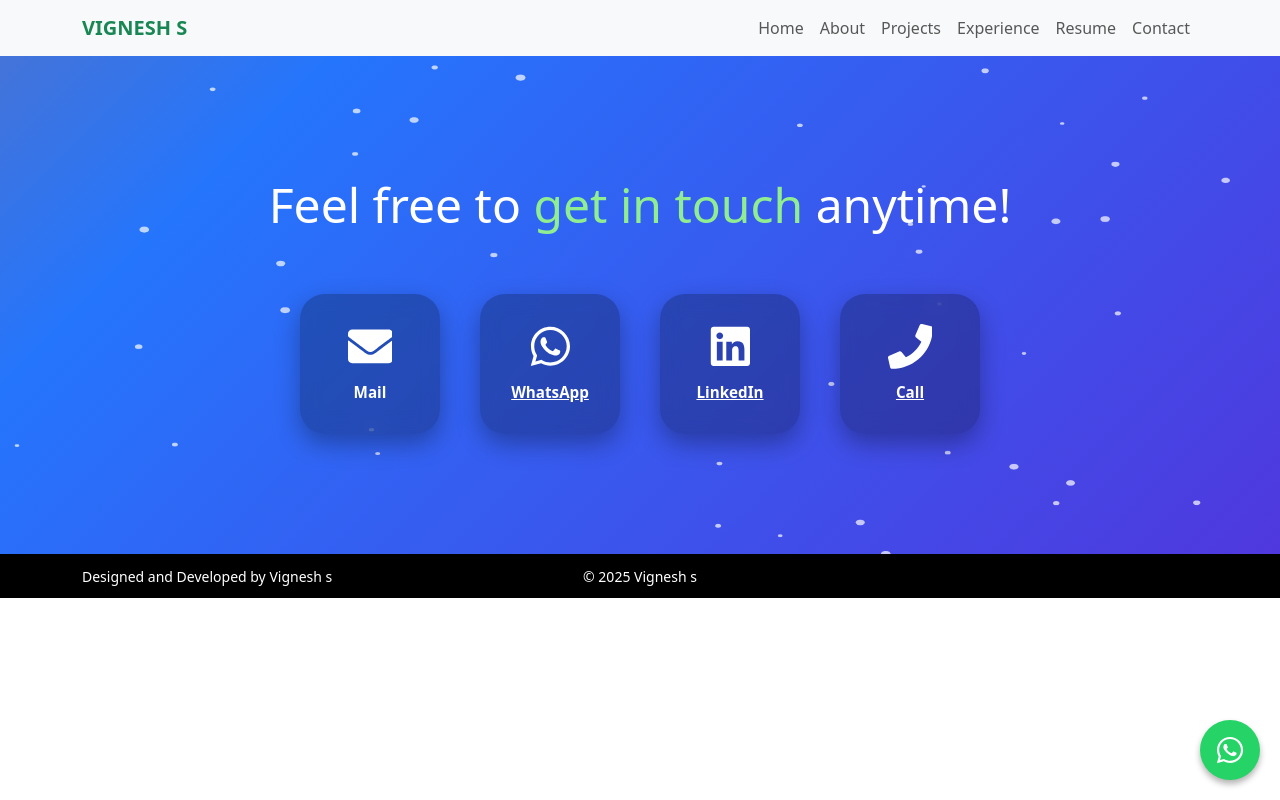
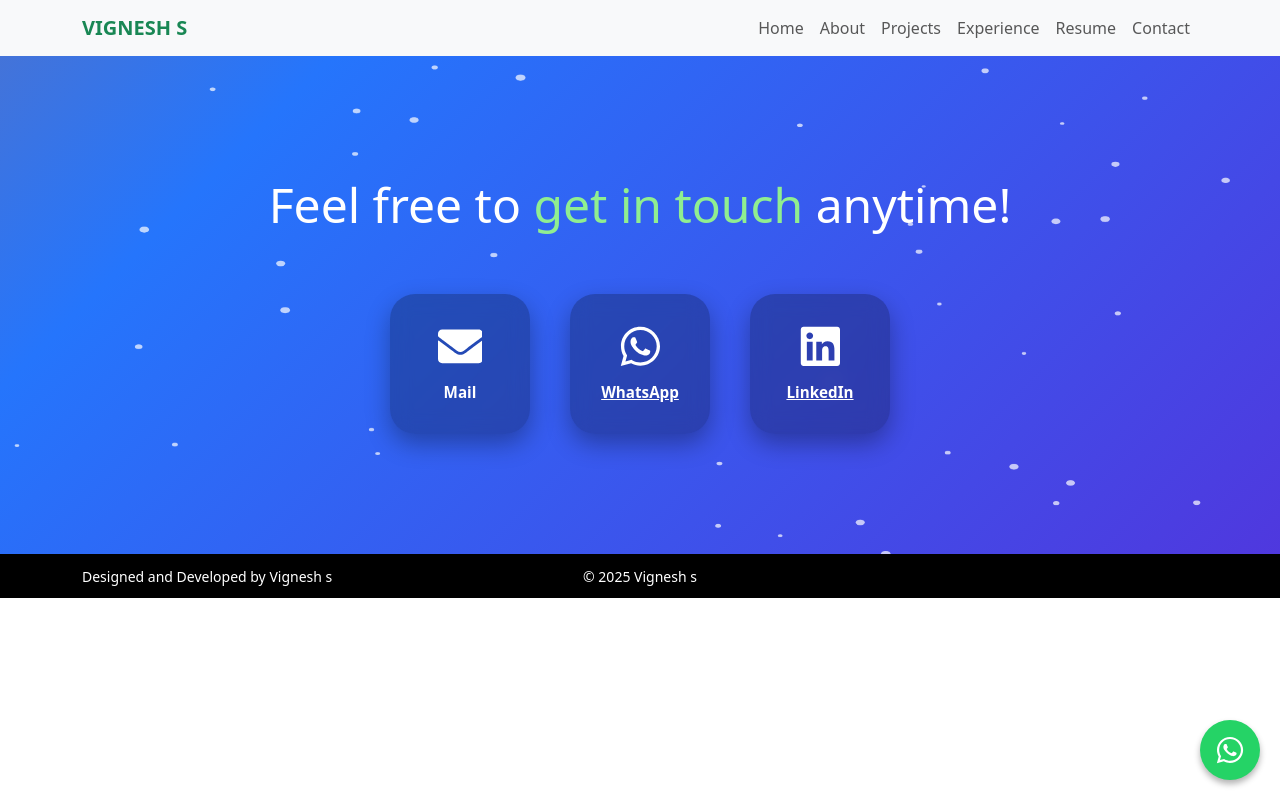
Before and after one commit to vicky-6/my-portfolio, a React (Vite) app: page /contact in a window 1280 px wide. Built offline with nearby package versions, Linux system fonts and the light colour scheme.

Commit message:
call hidden

```diff
--- a/src/pages/Contact/ContactUs.jsx
+++ b/src/pages/Contact/ContactUs.jsx
@@ -359,10 +359,10 @@ const ContactUs = () => {
           LinkedIn
         </ContactCard>
 
-        <ContactCard as="a" href="tel:+918248429488">
+        {/* <ContactCard as="a" href="tel:+918248429488">
           <FaPhone />
           Call
-        </ContactCard>
+        </ContactCard> */}
       </ContactGrid>
 
       {showPopup && (
```
